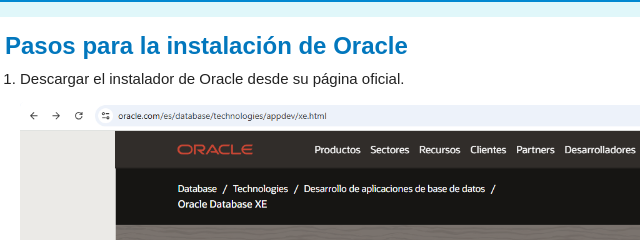
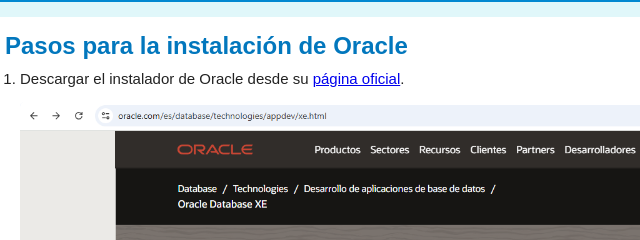
Before and after one commit to Ant1xi/Manual-Instalacion, a plain HTML site: page Instalacion_Oracle.html in a window 1280 px wide. Shown: the part 139-379 px from the top of the page, 30-670 px from the left. Drawn offline with Linux system fonts and the light colour scheme.

Commit message:
Cambios 3

```diff
--- a/Instalacion_Oracle.html
+++ b/Instalacion_Oracle.html
@@ -20,7 +20,13 @@
     <section>
       <h2>Pasos para la instalación de Oracle</h2>
       <ol>
-        <li>Descargar el instalador de Oracle desde su página oficial.</li>
+        <li>
+          Descargar el instalador de Oracle desde su
+          <a
+            href="https://www.oracle.com/es/database/technologies/xe-downloads.html"
+            >página oficial</a
+          >.
+        </li>
         <img src="./Images/f1.png" alt="Logo de Oracle" />
         <img src="./Images/f2.png" alt="Logo de Oracle" />
         <li>Ejecutar el archivo descargado.</li>
```
